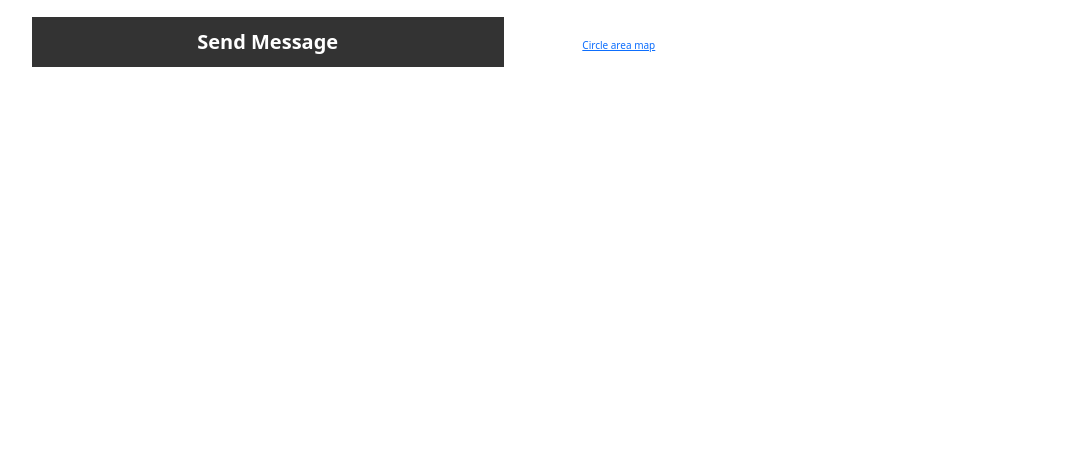
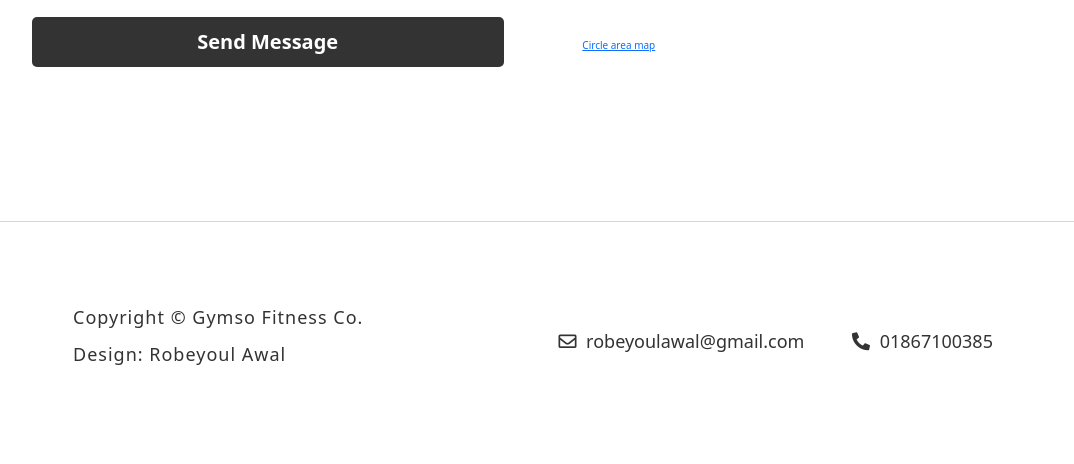
Before and after one commit to ra-raju/gym-website, a plain HTML site: page index.html in a window 1280 px wide. Shown: the part 4440-4904 px from the top of the page, without its empty margins (97-1171 px from the left). Before the commit the page ends 4631 px from the top, so only its background shows below. Drawn offline with nearby package versions, Linux system fonts and the light colour scheme; grey boxes are pictures that could not be loaded.

Commit message:
footer added

```diff
--- a/css/style.css
+++ b/css/style.css
@@ -449,7 +449,7 @@ td p {
 }
 
 input::placeholder {
-  font-weight: 700;
+  font-weight: 500;
 }
 
 textarea {
@@ -460,12 +460,12 @@ textarea {
   resize: none;
   font-size: 2rem;
   letter-spacing: 0.1rem;
-  color: #333;
+  color: rgb(51, 51, 51);
   padding: 0.5rem 1rem;
 }
 
 textarea::placeholder {
-  font-weight: 700;
+  font-weight: 500;
 }
 
 button {
@@ -478,6 +478,11 @@ button {
   border: none;
   background-color: #333;
   color: #fff;
+  border-radius: 0.5rem;
+  -webkit-border-radius: 0.5rem;
+  -moz-border-radius: 0.5rem;
+  -ms-border-radius: 0.5rem;
+  -o-border-radius: 0.5rem;
 }
 
 button:hover {
@@ -498,3 +503,33 @@ hr {
   letter-spacing: 0.1rem;
   margin: 3rem 0;
 }
+
+/*======================================= footer
+======================================= */
+
+.footer {
+  display: flex;
+  align-items: center;
+  justify-content: space-evenly;
+  margin: 3rem 0;
+  border-top: 1px solid rgba(128, 128, 128, 0.324);
+  height: 30vh;
+}
+
+.copyright-section p {
+  font-size: 1.8rem;
+  letter-spacing: 0.1rem;
+  color: #333;
+  text-transform: capitalize;
+}
+
+.contact-section a {
+  margin: 0 2rem;
+  font-size: 1.8rem;
+  text-decoration: none;
+  color: #333;
+}
+
+.contact-section i {
+  margin: 0.5rem;
+}
--- a/index.html
+++ b/index.html
@@ -4,6 +4,13 @@
     <meta charset="UTF-8" />
     <meta http-equiv="X-UA-Compatible" content="IE=edge" />
     <meta name="viewport" content="width=device-width, initial-scale=1.0" />
+
+    <!-- animate css -->
+    <link
+      rel="stylesheet"
+      href="https://cdnjs.cloudflare.com/ajax/libs/animate.css/4.0.0/animate.compat.css"
+    />
+
     <!-- bootstrap -->
     <link rel="stylesheet" href="./css/bootstrap.min.css" />
     <!-- stylesheet -->
@@ -398,6 +405,27 @@
       </div>
     </main>
 
+    <footer>
+      <div class="footer">
+        <div class="copyright-section">
+          <p>copyright &copy; gymso fitness co.</p>
+          <p>Design: Robeyoul Awal</p>
+        </div>
+
+        <div class="contact-section">
+          <a href="mailto:robeyoulawal@gmail.com"
+            ><i class="far fa-envelope"></i>
+            <span>robeyoulawal@gmail.com</span></a
+          >
+
+          <a href="tel:+8801867100385">
+            <i class="fas fa-phone-alt"></i>
+            <span>01867100385</span>
+          </a>
+        </div>
+      </div>
+    </footer>
+
     <!-- bootstrap -->
     <script src="./js/bootstrap.bundle.min.js"></script>
   </body>
```
